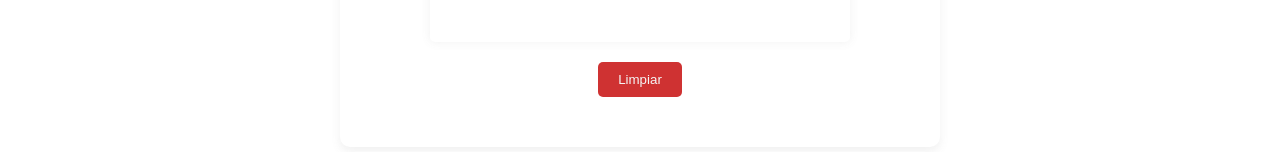
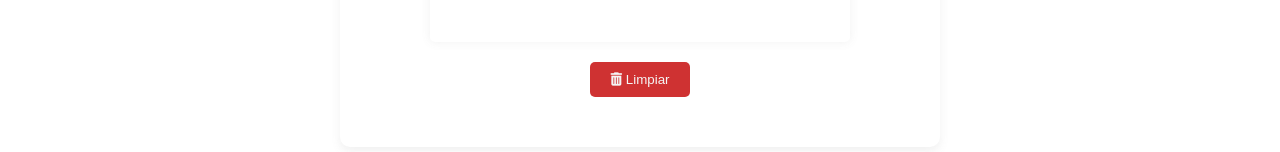
Before and after one commit to dxnidot/interface-tt, an Angular app: page / in a window 1280 px wide. Shown: the part 272-424 px from the top of the page. Built offline with nearby package versions, Linux system fonts and the light colour scheme.

Commit message:
correcion del name

```diff
--- a/angular.json
+++ b/angular.json
@@ -27,7 +27,8 @@
               }
             ],
             "styles": [
-              "src/styles.css"
+              "src/styles.css",
+              "node_modules/@fortawesome/fontawesome-free/css/all.min.css"
             ],
             "scripts": []
           },
--- a/package.json
+++ b/package.json
@@ -18,6 +18,7 @@
     "@angular/platform-browser": "^18.2.0",
     "@angular/platform-browser-dynamic": "^18.2.0",
     "@angular/router": "^18.2.0",
+    "@fortawesome/fontawesome-free": "^6.6.0",
     "rxjs": "~7.8.0",
     "tslib": "^2.3.0",
     "zone.js": "~0.14.10"
--- a/src/app/textinput/textinput.component.html
+++ b/src/app/textinput/textinput.component.html
@@ -6,7 +6,7 @@
       placeholder="Escribe un texto para analizar"
       class="dynamic-textarea"
     ></textarea>
-    <button (click)="clearInput()">Limpiar</button>
+    <button (click)="clearInput()"> <i class="fas fa-trash-alt"></i> Limpiar</button>
   </div>
   <!-- Botón para limpiar el campo de texto -->
   <div>
--- a/src/index.html
+++ b/src/index.html
@@ -2,7 +2,7 @@
 <html lang="en">
 <head>
   <meta charset="utf-8">
-  <title>InterfaceTt</title>
+  <title>InterfaceTT</title>
   <base href="/">
   <meta name="viewport" content="width=device-width, initial-scale=1">
   <link rel="icon" type="image/x-icon" href="favicon.ico">
```
Also changed, not shown: 1 other file (tests, documents, lock files or other folders).
